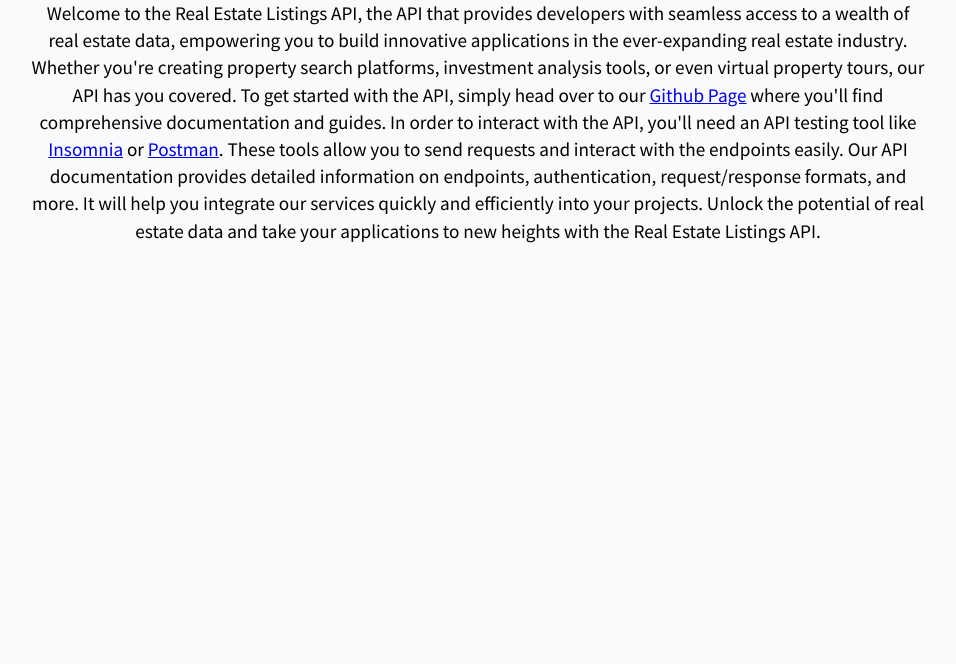
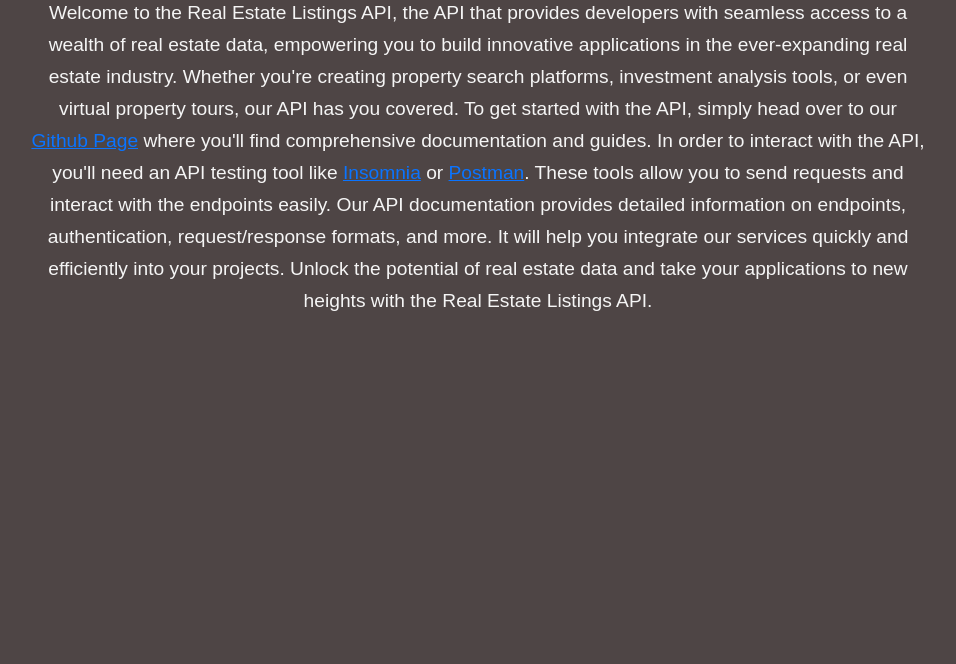
Before and after one commit to usmancmd/real-estate-listings-backend-api, a website: page views/index.html in a window 1280 px wide. Shown: the part 136-800 px from the top of the page, without its empty margins (162-1118 px from the left). Drawn offline with Linux system fonts and the light colour scheme; files that its build step writes are made by us from their sources.

Commit message:
update static files path

```diff
--- a/public/style.css
+++ b/public/style.css
@@ -3,68 +3,29 @@
   padding: 0;
 }
 
-:root {
-  /* dark shades of primary color*/
-  --clr-primary-1: hsl(205, 86%, 17%);
-  --clr-primary-2: hsl(205, 77%, 27%);
-  --clr-primary-3: hsl(205, 72%, 37%);
-  --clr-primary-4: hsl(205, 63%, 48%);
-  /* primary/main color */
-  --clr-primary-5: hsl(205, 78%, 60%);
-  /* lighter shades of primary color */
-  --clr-primary-6: hsl(205, 89%, 70%);
-  --clr-primary-7: hsl(205, 90%, 76%);
-  --clr-primary-8: hsl(205, 86%, 81%);
-  --clr-primary-9: hsl(205, 90%, 88%);
-  --clr-primary-10: hsl(205, 100%, 96%);
-  /* darkest grey - used for headings */
-  --clr-grey-1: hsl(209, 61%, 16%);
-  --clr-grey-2: hsl(211, 39%, 23%);
-  --clr-grey-3: hsl(209, 34%, 30%);
-  --clr-grey-4: hsl(209, 28%, 39%);
-  /* grey used for paragraphs */
-  --clr-grey-5: hsl(210, 22%, 49%);
-  --clr-grey-6: hsl(209, 23%, 60%);
-  --clr-grey-7: hsl(211, 27%, 70%);
-  --clr-grey-8: hsl(210, 31%, 80%);
-  --clr-grey-9: hsl(212, 33%, 89%);
-  --clr-grey-10: hsl(210, 36%, 96%);
-  --clr-white: #fff;
-  --clr-red-dark: hsl(360, 67%, 44%);
-  --clr-red-light: hsl(360, 71%, 66%);
-  --clr-green-dark: hsl(125, 67%, 44%);
-  --clr-green-light: hsl(125, 71%, 66%);
-  --clr-black: #222;
-  --ff-primary: "Roboto", sans-serif;
-  --ff-secondary: "Open Sans", sans-serif;
-  --transition: all 0.3s linear;
-  --spacing: 0.1rem;
-  --radius: 0.25rem;
-  --light-shadow: 0 5px 15px rgba(0, 0, 0, 0.1);
-  --dark-shadow: 0 5px 15px rgba(0, 0, 0, 0.2);
-  --max-width: 1170px;
-  --fixed-width: 620px;
-
 body {
-    font-family: "Source Sans Pro", sans-serif;
-    /* background: hsl(205, 100%, 96%); */
-    background: hsl(210, 40%, 98%);
+  font-family: sans-serif;
+  background: #4e4545;
 }
 .container {
   margin: 5rem;
-    /* padding: 6rem; */
 }
 
 h1 {
   margin-bottom: 1rem;
   text-align: center;
   letter-spacing: 0.3rem;
+  color: white;
 }
 
 p {
   text-align: center;
-    line-height: 1.7rem;
+  line-height: 2rem;
   font-size: 1.2rem;
   padding: 0 7rem 7rem 7rem;
+  color: whitesmoke;
 }
+
+.link {
+  color: #0a74ff;
 }
```
Also changed, not shown: public/index.html (added, +42 -0 lines). Lines whose indentation alone changed are shown as unchanged.
